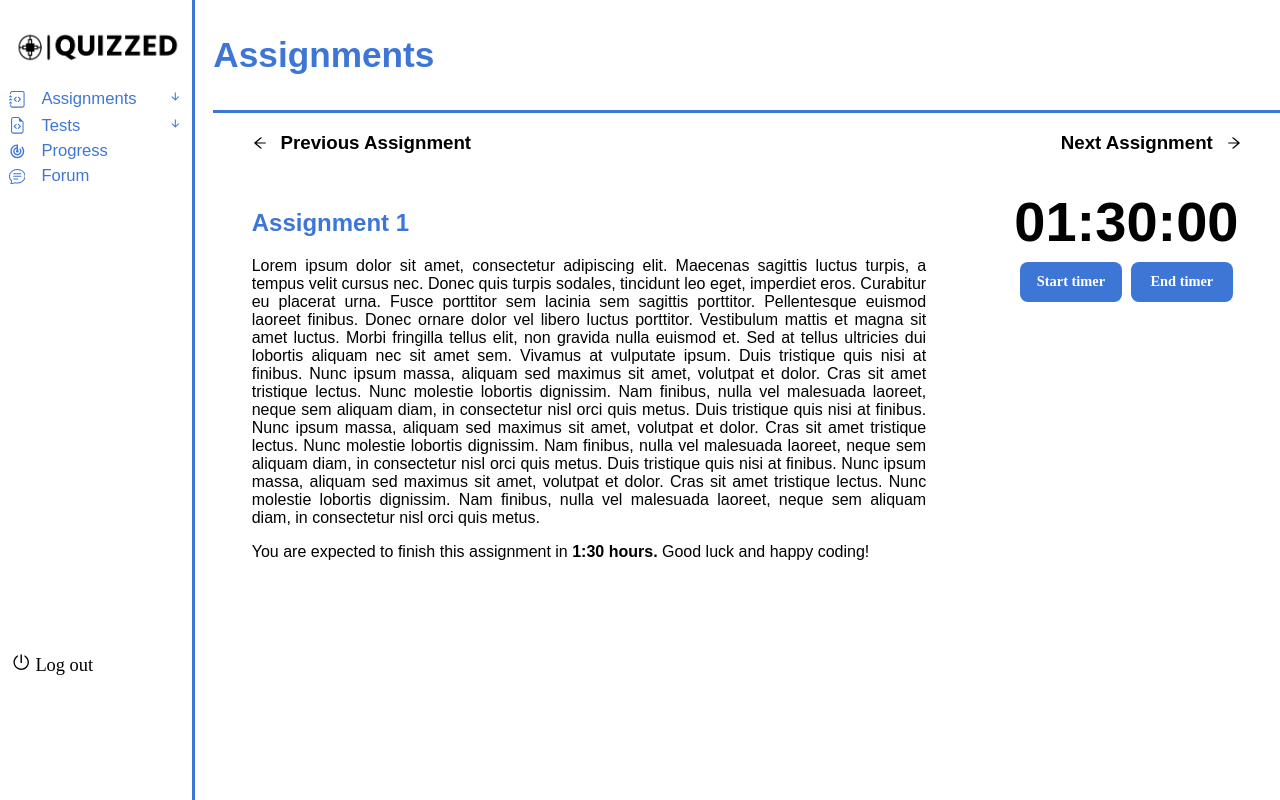
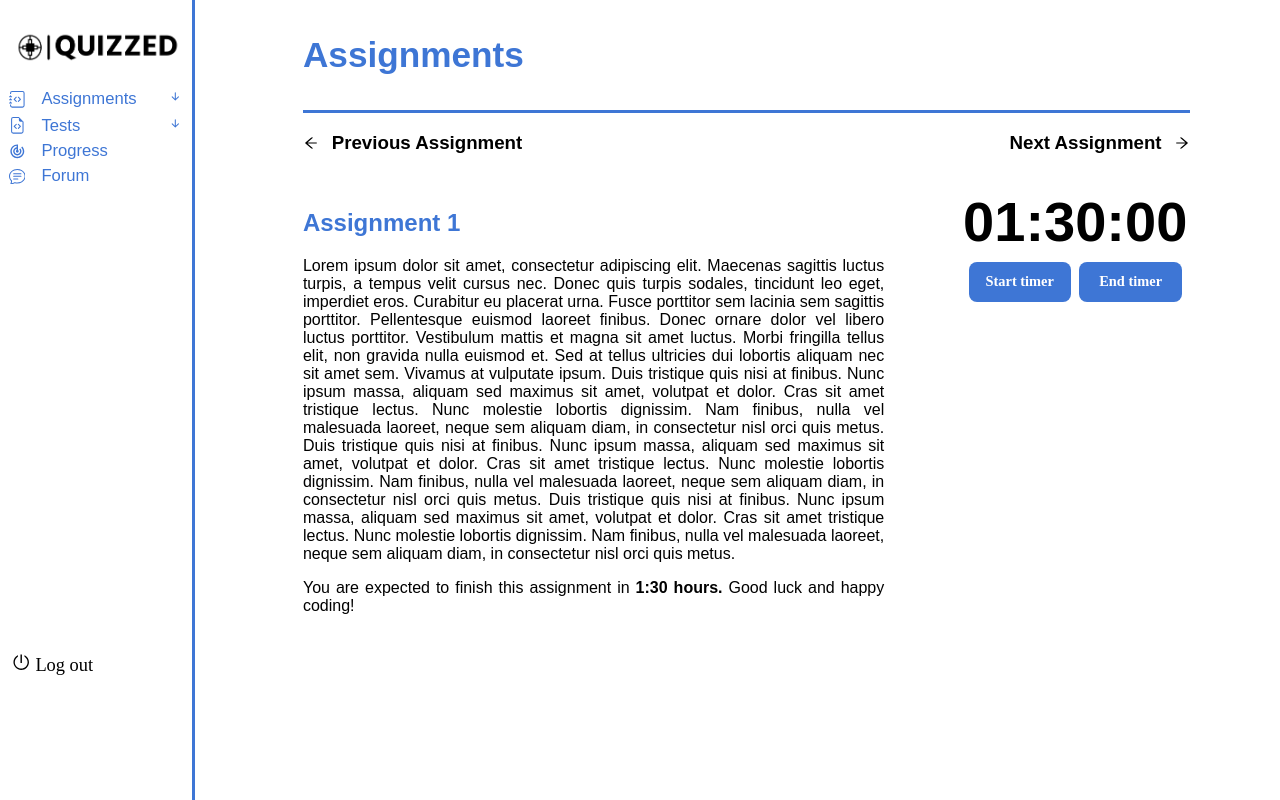
Before and after one commit to MartinezNicanor/IT1E-period-4, a React (Create React App) app: page /assignments/html/1 in a window 1280 px wide. Built offline with nearby package versions, Linux system fonts and the light colour scheme.

Commit message:
Fix: header styling fixed

```diff
--- a/src/pages/assignments/openedAssignment/OpenedAssignment.css
+++ b/src/pages/assignments/openedAssignment/OpenedAssignment.css
@@ -1,12 +1,12 @@
 .mainAssignmentContainer {
     grid-column: 3/13;
+    padding: 0 7vw;
 }
 
 .openedAssignmentContainer {
     display: grid;
     grid-template-columns: repeat(12, 1fr);
     gap: 2vh;
-    padding: 0vh 3vw;
 }
 
 .prevAndNextBtn {
```
